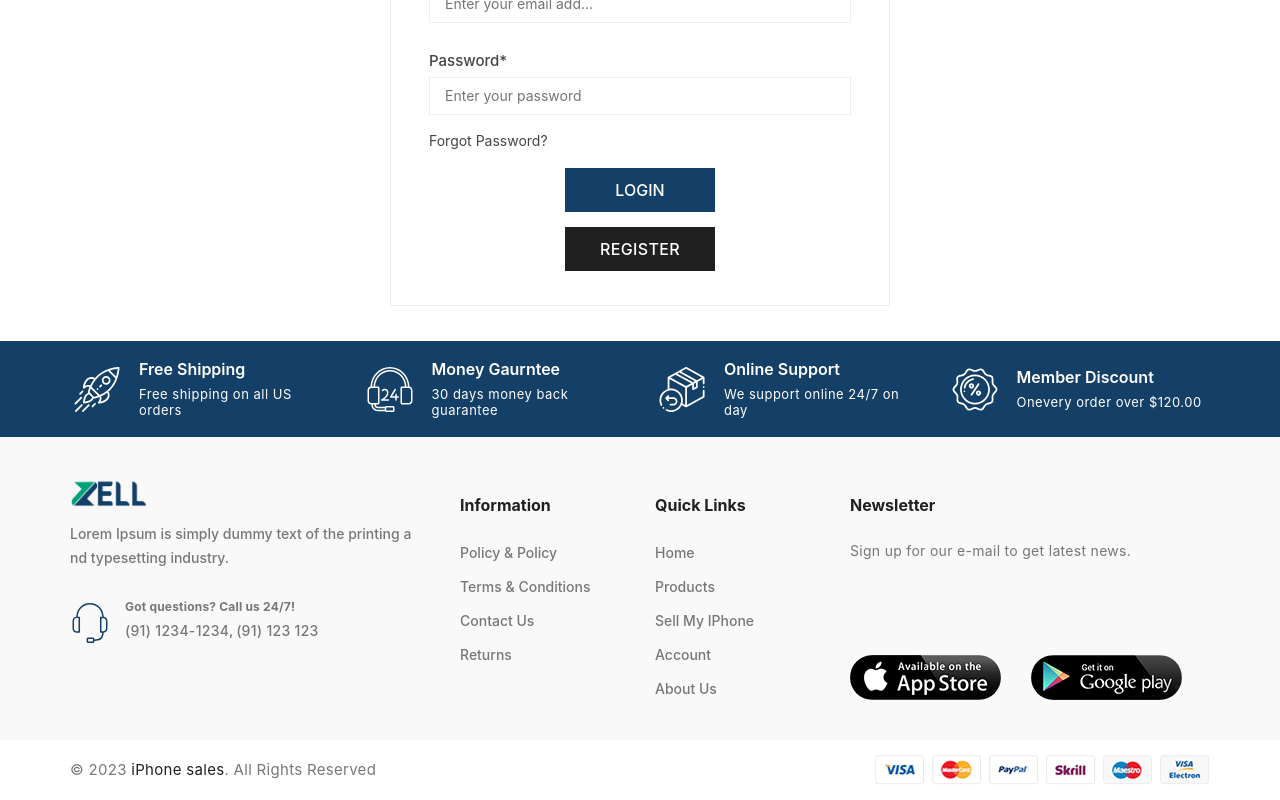
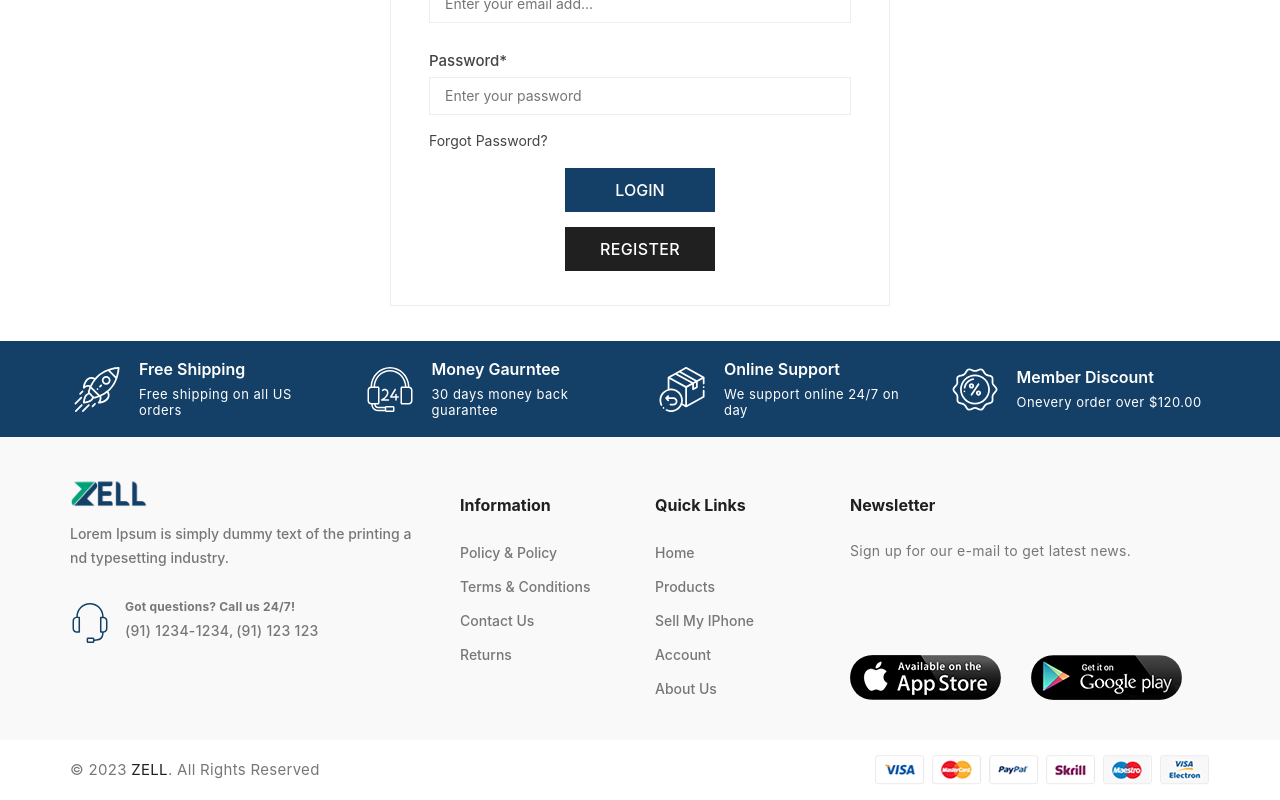
Before and after one commit to thanseerthansi/istore-frontend, a React (Create React App) app: page /login in a window 1280 px wide. Shown: the part 399-1199 px from the top of the page. Built offline with nearby package versions, Linux system fonts and the light colour scheme; no server answers; a web font is replaced by a local one.

Commit message:
logo edit

```diff
--- a/public/index.html
+++ b/public/index.html
@@ -10,7 +10,7 @@
     <meta name="theme-color" content="#000000" />
     <meta
       name="description"
-      content="Web site created using create-react-app"
+      content="Web site to Sell and Buy iPhones"
     />
     <link rel="apple-touch-icon" href="%PUBLIC_URL%/logo192.png" />
     <!--
@@ -51,7 +51,7 @@
       <!-- Background css -->
     <link rel="stylesheet" id="bg-switcher-css" href="assets/css/backgrounds/bg-4.css">
 
-    <title>iStore</title>
+    <title>ZELL</title>
   </head>
   <body class="home">
     <noscript>You need to enable JavaScript to run this app.</noscript>
--- a/src/Components.js/Footer.js
+++ b/src/Components.js/Footer.js
@@ -169,7 +169,7 @@ export default function Footer() {
             {/* Footer Copyright Start */}
             <div className="col footer-copy">
               <div className="footer-bottom-copy ">
-                <div className="ec-copy">© 2023 <Link className="site-name" to="/">iPhone sales</Link>. All Rights Reserved
+                <div className="ec-copy">© 2023 <Link className="site-name" to="/">ZELL</Link>. All Rights Reserved
                 </div>
               </div>
             </div>
--- a/src/Components.js/Home.js
+++ b/src/Components.js/Home.js
@@ -189,7 +189,7 @@ export default function Home() {
             <div className="ec_cat_inner">
               <Link to={`/categoryproduct/${itm}`}>
                 <h2 className="d-none">Category</h2>
-                <div className="ec-cat-image">
+                <div className="ec-cat-image  "  >
                   <img src="assets/images/category-image/iphone.png" className="svg_img cat_svg" alt={''} height={"49px"}/>
                 </div>
                 <div className="ec-cat-desc">
```
